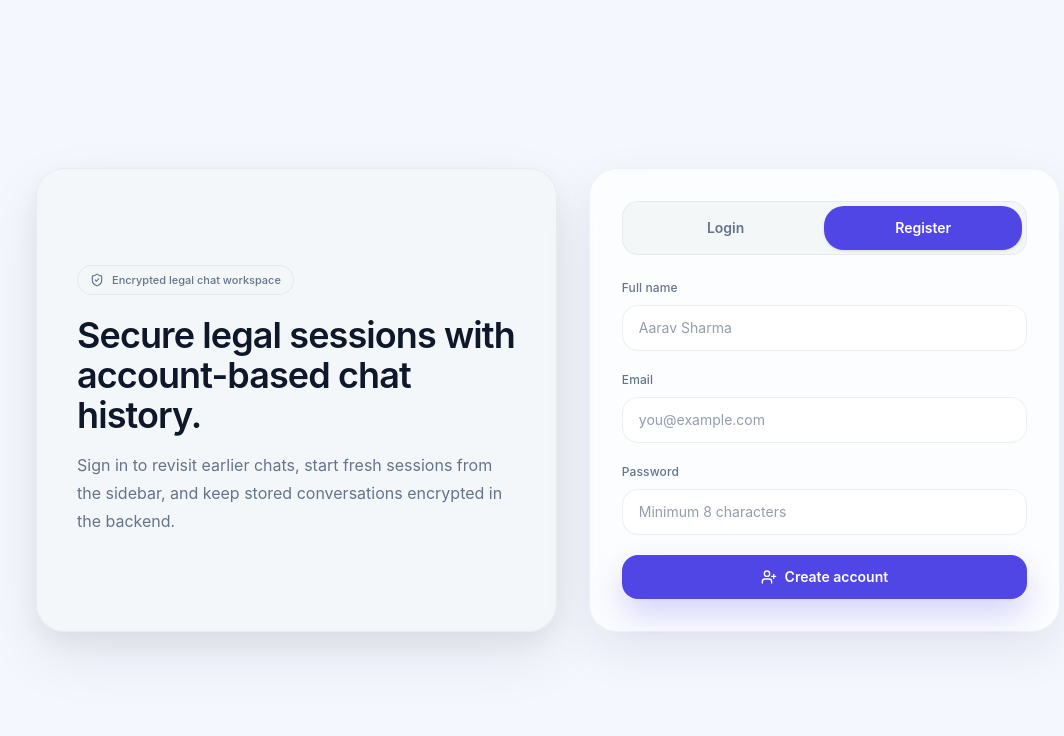
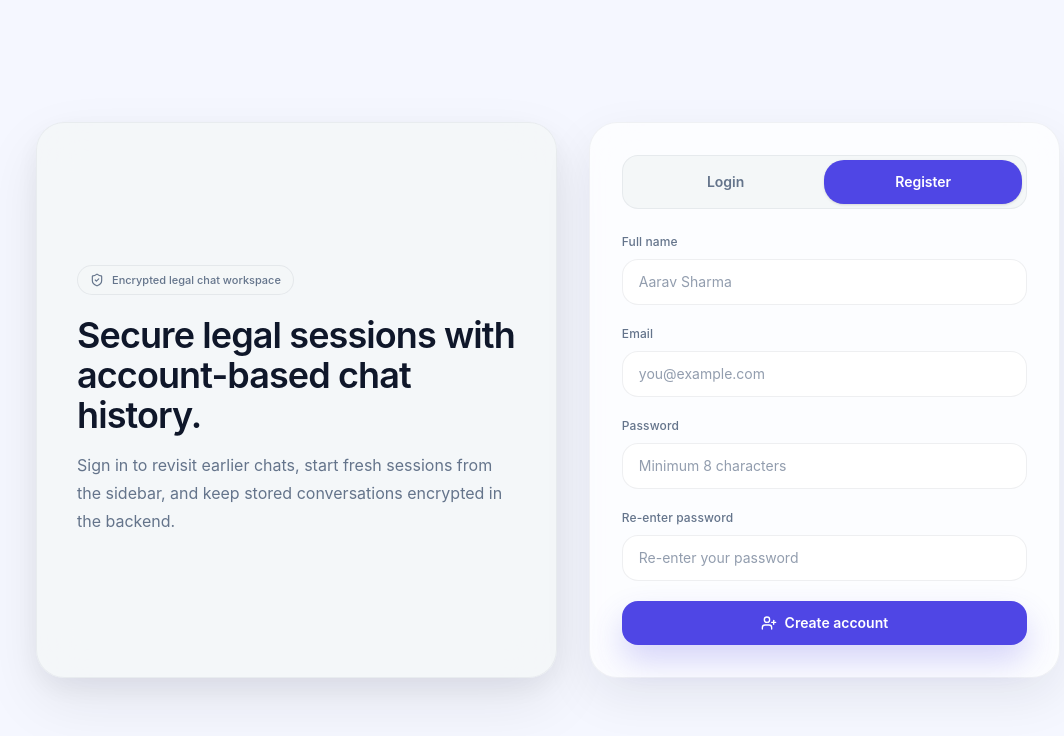
Before and after one commit to Cialfor-Research-Labs/LegalAIChat, a React (Vite) app in the folder ui/: page / in a window 1280 px wide. Both pictures are taken after a click on the button "Register". Shown: the top 736 px of the page, without its empty margins (92-1156 px from the left). Built offline with nearby package versions, Linux system fonts and the light colour scheme.

Commit message:
Law 23 done

```diff
--- a/ui/src/auth/AuthPage.tsx
+++ b/ui/src/auth/AuthPage.tsx
@@ -22,13 +22,28 @@ export const AuthPage: React.FC<AuthPageProps> = ({ onSubmit, isSubmitting, erro
     email: '',
     password: '',
   });
+  const [confirmPassword, setConfirmPassword] = useState('');
+  const [localError, setLocalError] = useState<string | null>(null);
 
   const handleChange = (key: keyof AuthFormValue, value: string) => {
     setForm((current) => ({ ...current, [key]: value }));
   };
 
+  const handleModeChange = (nextMode: AuthMode) => {
+    setMode(nextMode);
+    setLocalError(null);
+    setConfirmPassword('');
+  };
+
   const handleSubmit = async (event: React.FormEvent) => {
     event.preventDefault();
+    setLocalError(null);
+
+    if (mode === 'register' && form.password !== confirmPassword) {
+      setLocalError('Passwords do not match.');
+      return;
+    }
+
     await onSubmit(mode, form);
   };
 
@@ -56,7 +71,7 @@ export const AuthPage: React.FC<AuthPageProps> = ({ onSubmit, isSubmitting, erro
             <div className="mb-6 flex rounded-2xl border border-outline-variant/70 bg-surface-container-low p-1">
               <button
                 type="button"
-                onClick={() => setMode('login')}
+                onClick={() => handleModeChange('login')}
                 className={[
                   'flex-1 rounded-xl px-4 py-3 text-sm font-semibold transition',
                   mode === 'login'
@@ -68,7 +83,7 @@ export const AuthPage: React.FC<AuthPageProps> = ({ onSubmit, isSubmitting, erro
               </button>
               <button
                 type="button"
-                onClick={() => setMode('register')}
+                onClick={() => handleModeChange('register')}
                 className={[
                   'flex-1 rounded-xl px-4 py-3 text-sm font-semibold transition',
                   mode === 'register'
@@ -121,9 +136,24 @@ export const AuthPage: React.FC<AuthPageProps> = ({ onSubmit, isSubmitting, erro
                 />
               </div>
 
-              {error ? (
+              {mode === 'register' && (
+                <div>
+                  <label className="field-label">Re-enter password</label>
+                  <input
+                    type="password"
+                    className="text-field"
+                    value={confirmPassword}
+                    onChange={(event) => setConfirmPassword(event.target.value)}
+                    placeholder="Re-enter your password"
+                    autoComplete="new-password"
+                    required
+                  />
+                </div>
+              )}
+
+              {localError || error ? (
                 <div className="rounded-2xl border border-error/40 bg-error/10 px-4 py-3 text-sm text-error">
-                  {error}
+                  {localError || error}
                 </div>
               ) : null}
 
```
